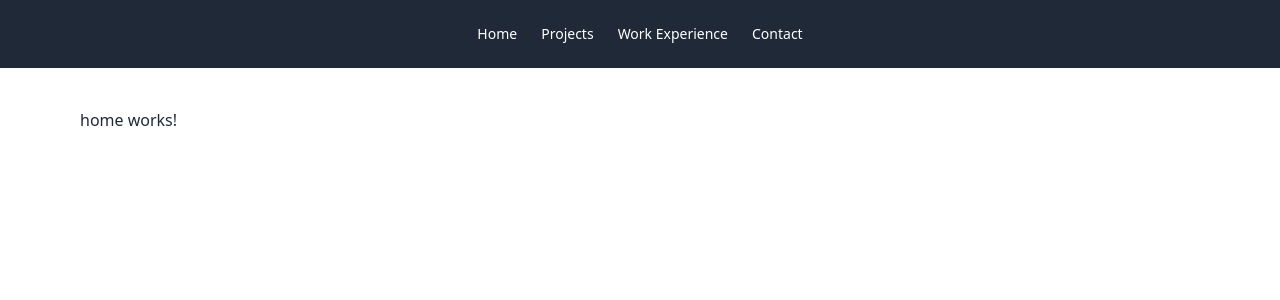
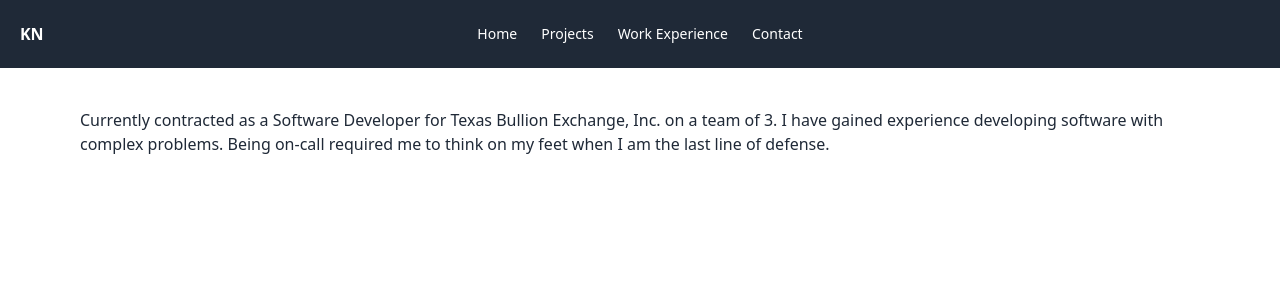
Before and after one commit to knguyen3632/kevin-nguyen-website, an Angular app: page / in a window 1280 px wide. Shown: the top 300 px of the page. Built offline with nearby package versions, Linux system fonts and the light colour scheme.

Commit message:
Added Initials Logo to NavBar

```diff
--- a/src/app/home/home.component.html
+++ b/src/app/home/home.component.html
@@ -1 +1,8 @@
-<p>home works!</p>
+<div>
+  <p>
+    Currently contracted as a Software Developer for Texas Bullion Exchange,
+    Inc. on a team of 3. I have gained experience developing software with
+    complex problems. Being on-call required me to think on my feet when I am
+    the last line of defense.
+  </p>
+</div>
--- a/src/app/navigation/navigation.component.html
+++ b/src/app/navigation/navigation.component.html
@@ -55,6 +55,7 @@
         </li>
       </ul>
     </div>
+    <a class="pl-3 text-white font-semibold" routerLink="">KN</a>
   </div>
   <div class="navbar-center hidden md:flex">
     <ul class="menu menu-horizontal px-1">
--- a/src/app/work-experience/work-experience.component.html
+++ b/src/app/work-experience/work-experience.component.html
@@ -1,13 +1,4 @@
 <h1 class="text-4xl">Work Experience</h1>
-<br />
-<div>
-  <p>
-    Currently contracted as a Software Developer for Texas Bullion Exchange,
-    Inc. on a team of 3. I have gained experience developing software with
-    complex problems. Being on-call required me to think on my feet when I am
-    the last line of defense.
-  </p>
-</div>
 <br />
 <div>
   <h3 class="text-xl">Software Developer Contractor</h3>
```
